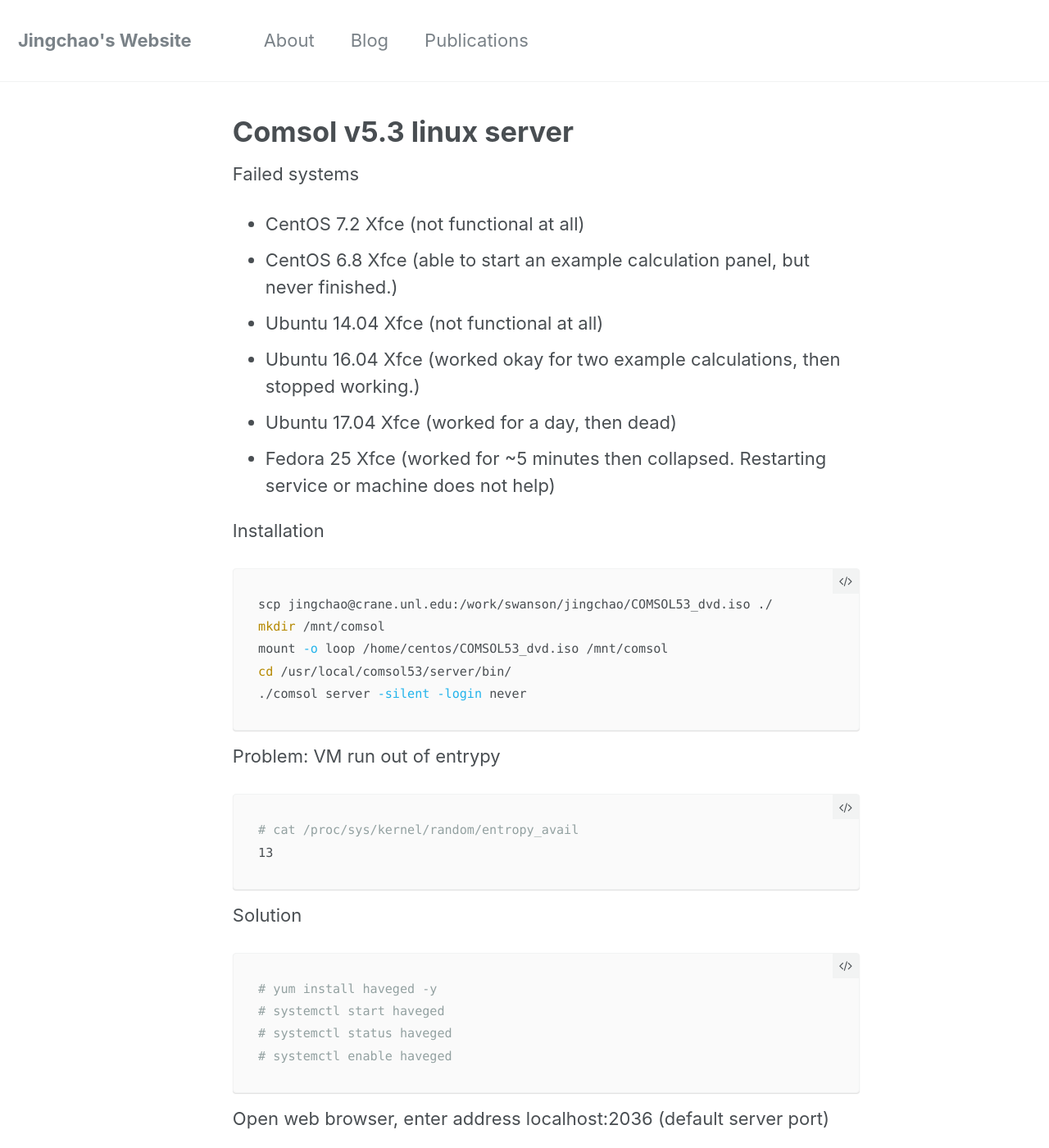
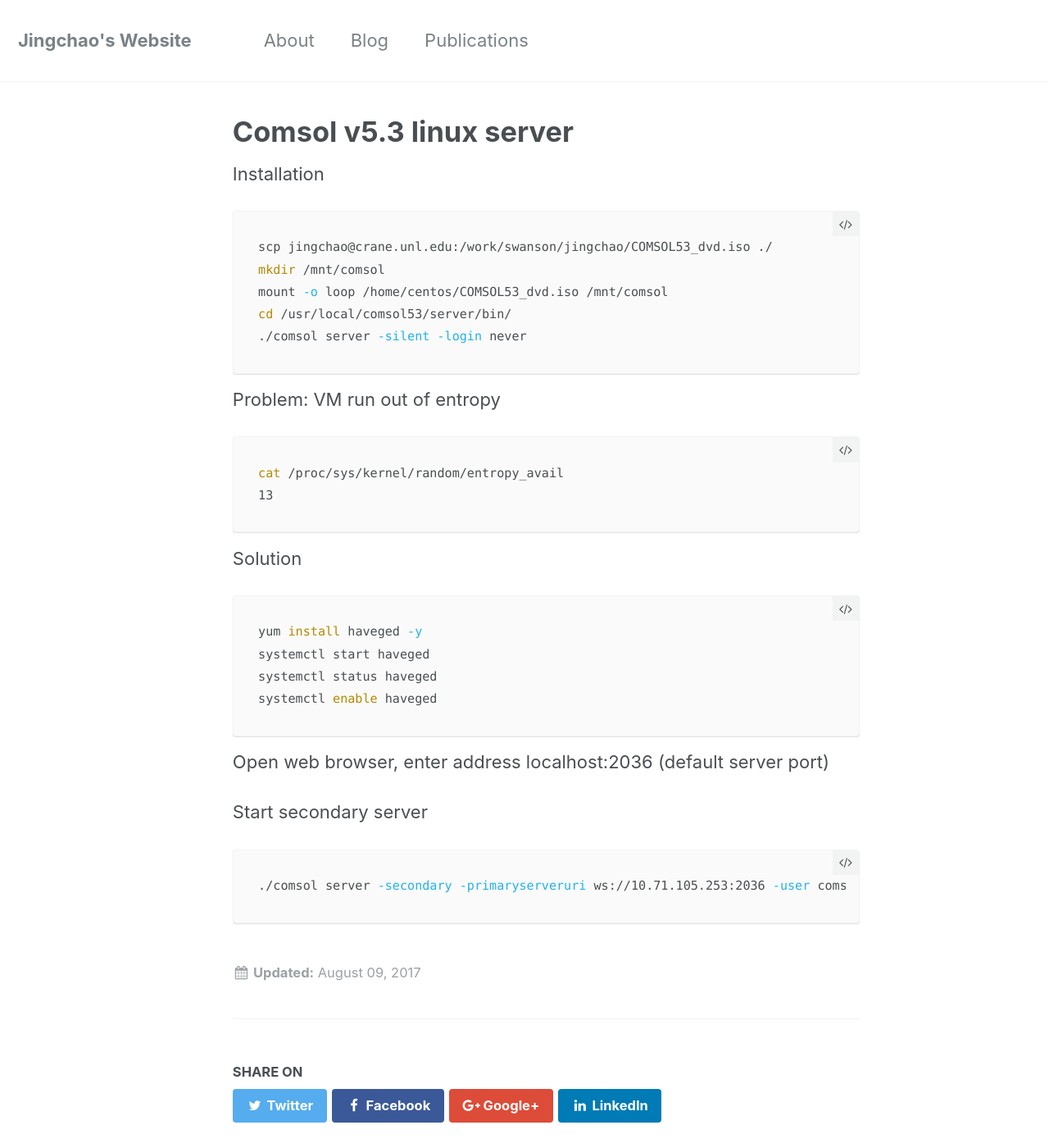
Before and after one commit to JingchaoZhang/JingchaoZhang.github.io, a Jekyll site: the page built from _posts/2017-08-09-COMSOL V5.3 Linux Server.md, in a window 1280 px wide and 1400 px high. Shown: the whole window at 82% size. Built offline with Jekyll 4.4.1, drawn with Linux system fonts in a browser that asks for light colours.

Commit message:
Update 2017-08-09-COMSOL V5.3 Linux Server.md

````diff
--- a/_posts/2017-08-09-COMSOL V5.3 Linux Server.md
+++ b/_posts/2017-08-09-COMSOL V5.3 Linux Server.md
@@ -2,15 +2,6 @@
 layout: single
 author_profile: false
 ---
-
-
-Failed systems
-- CentOS 7.2 Xfce (not functional at all)
-- CentOS 6.8 Xfce (able to start an example calculation panel, but never finished.)
-- Ubuntu 14.04 Xfce (not functional at all)
-- Ubuntu 16.04 Xfce (worked okay for two example calculations, then stopped working.)
-- Ubuntu 17.04 Xfce (worked for a day, then dead)
-- Fedora 25 Xfce (worked for ~5 minutes then collapsed. Restarting service or machine does not help)
 
 Installation
 ```bash
@@ -21,18 +12,23 @@
 ./comsol server -silent -login never
 ```
 
-Problem: VM run out of entrypy
+Problem: VM run out of entropy
 ```bash
-# cat /proc/sys/kernel/random/entropy_avail
+cat /proc/sys/kernel/random/entropy_avail
 13
 ```
 
 Solution
 ```bash
-# yum install haveged -y
-# systemctl start haveged
-# systemctl status haveged
-# systemctl enable haveged
+yum install haveged -y
+systemctl start haveged
+systemctl status haveged
+systemctl enable haveged
 ```
 
 Open web browser, enter address localhost:2036 (default server port)
+
+Start secondary server
+```bash
+./comsol server -secondary -primaryserveruri ws://10.71.105.253:2036 -user comsoladmin -serviceport 2036
+```
````
